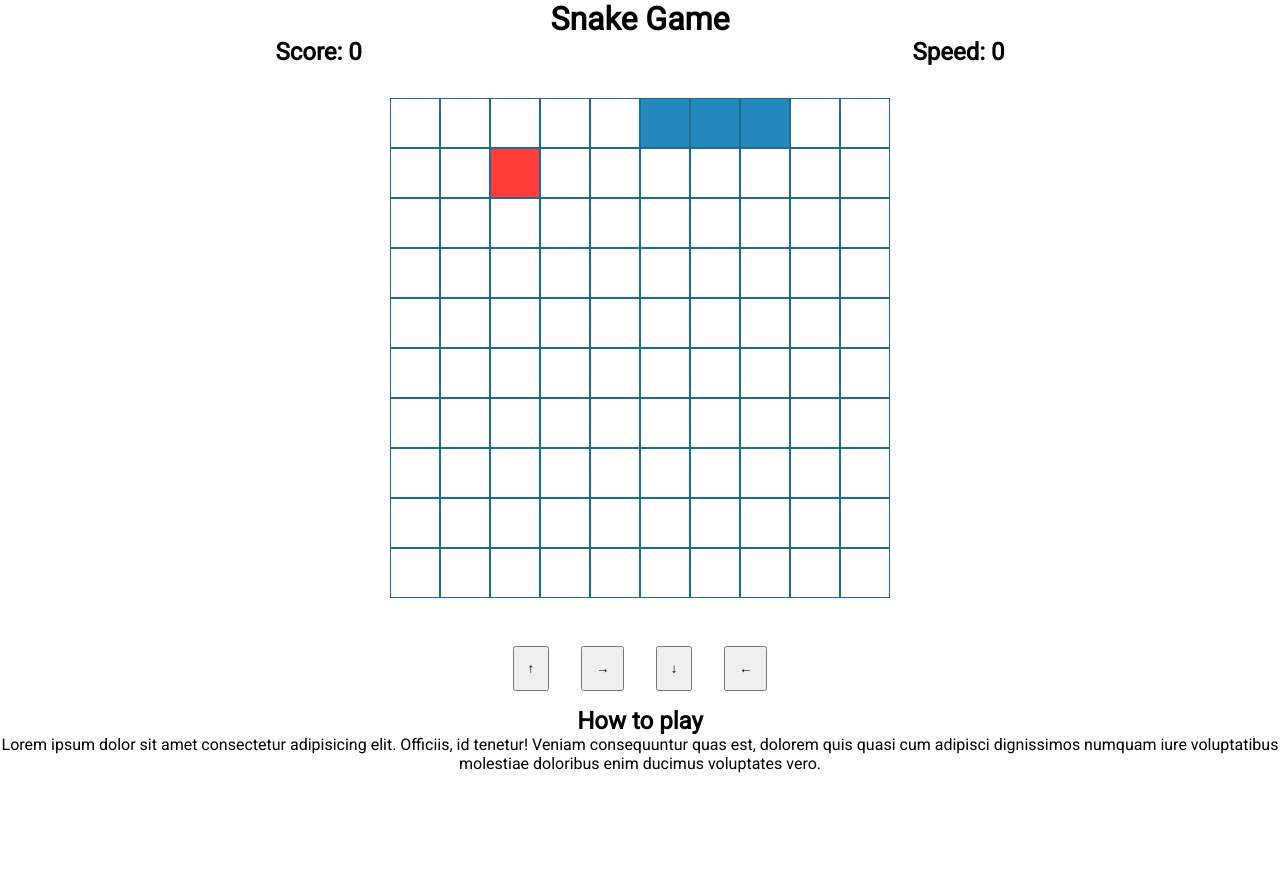
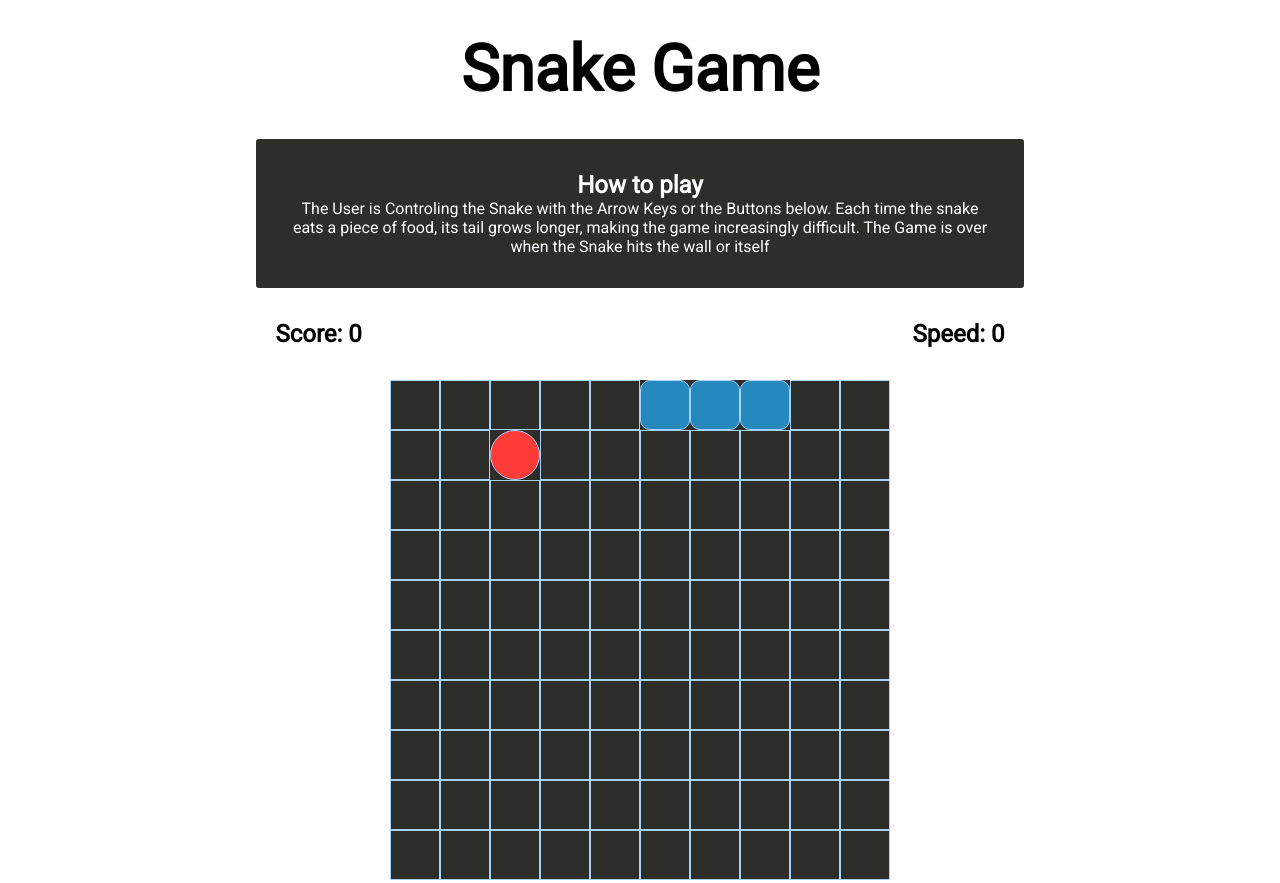
Before and after one commit to Jess247/Snake, a plain HTML site: page dist/index.html in a window 1280 px wide. Shown: the top 883 px of the page. Before the commit the page ends 800 px from the top, so only its background shows below. Drawn offline with Linux system fonts and the light colour scheme.

Commit message:
update styles

```diff
--- a/dist/css/main.css
+++ b/dist/css/main.css
@@ -14,6 +14,11 @@ body {
 
 header {
   text-align: center;
+}
+
+header h1 {
+  margin: 2rem;
+  font-size: 4rem;
 }
 
 header .scoreboard {
@@ -37,20 +42,23 @@ header .scoreboard {
   display: flex;
   -ms-flex-wrap: wrap;
       flex-wrap: wrap;
+  background: #2d2d2a;
 }
 
 #gameboard .grid div {
   width: 50px;
   height: 50px;
-  border: 1px solid #1d6a92;
+  border: 1px solid #a9d3ff;
 }
 
 #gameboard .snake {
   background: #2589bd;
+  border-radius: 20%;
 }
 
 #gameboard .apple {
   background: #ff3c38;
+  border-radius: 50%;
 }
 
 #controls {
@@ -67,13 +75,22 @@ header .scoreboard {
   margin: 1rem;
 }
 
+#info {
+  background: #2d2d2a;
+  color: white;
+  border-radius: 3px;
+  padding: 2rem;
+  max-width: 60vw;
+  margin: 2rem auto;
+}
+
 .popup {
   background: rgba(37, 137, 189, 0.9);
   color: white;
   width: 100vw;
   height: 100vh;
-  position: absolute;
-  top: 0;
+  position: fixed;
+  bottom: 0;
   left: 0;
   display: -webkit-box;
   display: -ms-flexbox;
--- a/dist/index.html
+++ b/dist/index.html
@@ -11,6 +11,12 @@
     <main>
         <header>
             <h1>Snake Game</h1>
+            <section id="info">
+                <div class="rules">
+                    <h2>How to play</h2>
+                    <p>The User is Controling the Snake with the Arrow Keys or the Buttons below. Each time the snake eats a piece of food, its tail grows longer, making the game increasingly difficult. The Game is over when the Snake hits the wall or itself</p>
+                </div>
+            </section>
             <div class="scoreboard">
                 <h2>Score: <span class="score">0</span></h2>
                 <h2>Speed: <span class="speed">0</span></h2>
@@ -25,12 +31,6 @@
             <button type="button" class="down">&darr;</button>
             <button type="button" class="left">&larr;</button>
         </section>
-        <section id="info">
-            <div class="rules">
-                <h1>How to play</h1>
-                <p>Lorem ipsum dolor sit amet consectetur adipisicing elit. Officiis, id tenetur! Veniam consequuntur quas est, dolorem quis quasi cum adipisci dignissimos numquam iure voluptatibus molestiae doloribus enim ducimus voluptates vero.</p>
-            </div>
-        </section>
         <div class="popup">
             <h2>Game Over</h2>
             <p>You scored <span class="score">100</span> points</p>
--- a/dist/scss/_variables.scss
+++ b/dist/scss/_variables.scss
@@ -7,7 +7,7 @@ $light-gray: #4c4c47;
 $apple-red: #ff3c38;
 
 $primary-color: $dark-gray;
-$secondary-color: lighten($dark-gray, 90%);
+$secondary-color: lighten($dark-gray, 100%);
 
 // fonts
 $main-font: "Roboto", sans-serif;
--- a/dist/scss/main.scss
+++ b/dist/scss/main.scss
@@ -15,6 +15,11 @@ body {
 header {
   text-align: center;
 
+  h1 {
+    margin: 2rem;
+    font-size: 4rem;
+  }
+
   .scoreboard {
     display: flex;
     justify-content: space-around;
@@ -23,9 +28,6 @@ header {
 
 #gameboard {
   margin: 2rem auto;
-  // height: 500px;
-  // width: 500px;
-  // background: darken($dark-blue, 10%);
 
   .grid {
     width: 500px;
@@ -33,20 +35,23 @@ header {
     margin: 0 auto;
     display: flex;
     flex-wrap: wrap;
+    background: $primary-color;
 
     div {
       width: 50px;
       height: 50px;
-      border: 1px solid darken($dark-blue, 10%);
+      border: 1px solid darken($light-blue, 10%);
     }
   }
 
   .snake {
     background: $dark-blue;
+    border-radius: 20%;
   }
 
   .apple {
     background: $apple-red;
+    border-radius: 50%;
   }
 }
 
@@ -60,13 +65,22 @@ header {
   }
 }
 
+#info {
+  background: $primary-color;
+  color: $secondary-color;
+  border-radius: 3px;
+  padding: 2rem;
+  max-width: 60vw;
+  margin: 2rem auto;
+}
+
 .popup {
   background: rgba($dark-blue, 0.9);
   color: $secondary-color;
   width: 100vw;
   height: 100vh;
-  position: absolute;
-  top: 0;
+  position: fixed;
+  bottom: 0;
   left: 0;
   display: flex;
   flex-direction: column;
```
Also changed, not shown: dist/js/game.js (+7 -0 lines), 1 other file.
